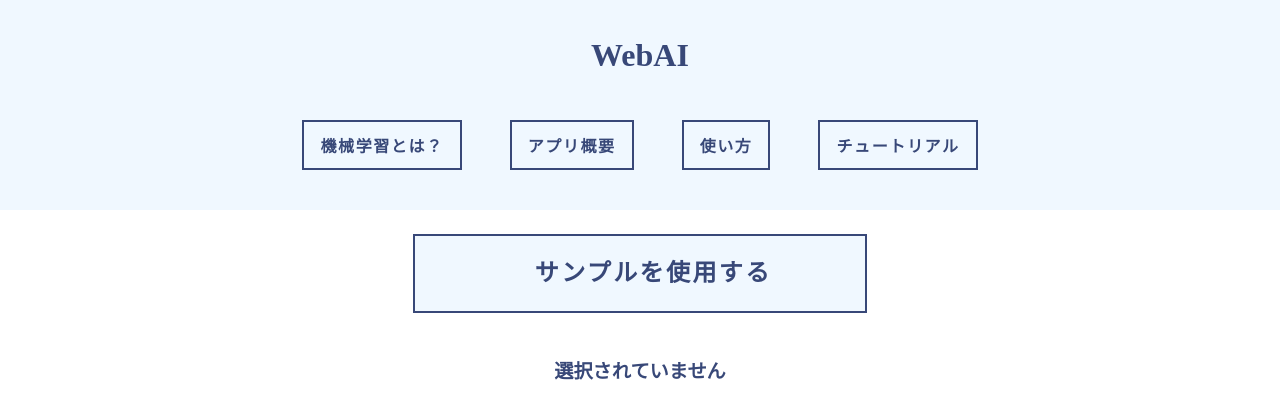
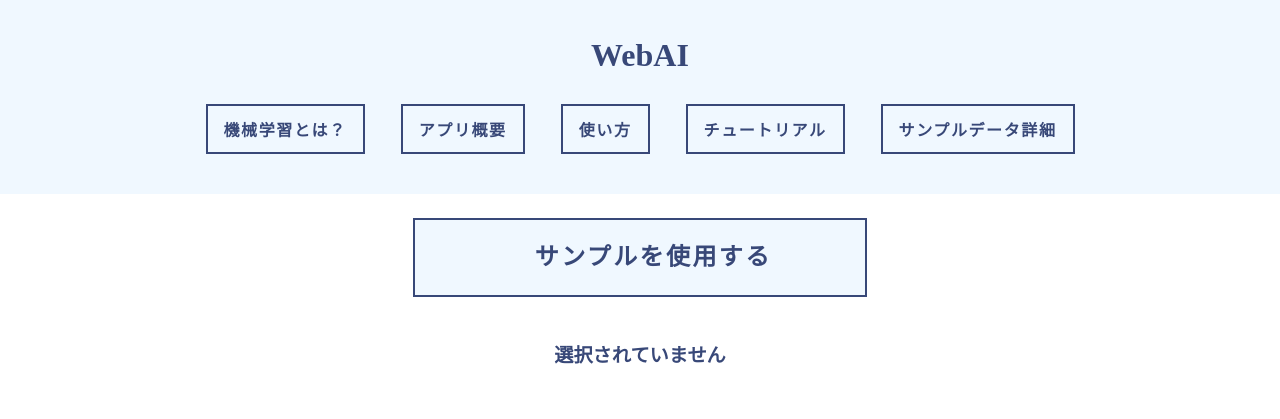
Before and after one commit to GEN222/WebAI, a Flask app: page / in a window 1280 px wide. Shown: the top 419 px of the page. Run offline with Flask 2, Linux system fonts and the light colour scheme; some libraries are stand-ins or nearby versions.

Commit message:
update header.css

```diff
--- a/static/css/header.css
+++ b/static/css/header.css
@@ -6,15 +6,15 @@ body{
 }
 
 .brand {
-    display: inline-block;
+    /* display: inline-block; */
     font-weight: bold;
     font-size: 20px; }
-    @media (min-width: 600px) {
+    /* @media (min-width: 600px) {
       .brand {
         margin-bottom: 1rem; }
-    }
+    } */
   .site-header {
-      width: 100%;
+      /* width: 100%; */
     position: relative;
     background-color: #f0f8ff;
     /* background-color: #def7ff;  */
@@ -26,25 +26,28 @@ body{
 
 .nav{
     background-color: #f0f8ff;
+    /* width: 80%; */
 }
 
   .site-header__wrapper {
     padding-top: 1rem;
     padding-bottom: 1rem;
 }
-@media (min-width: 600px) {
+/* @media (min-width: 600px) {
     .site-header__wrapper {
         text-align: center;
     }
-}
+} */
 
-@media (min-width: 600px) {
+/* @media (min-width: 600px) {
     .nav__wrapper {
         display: inline-flex;
     }
+} */
+
+.nav__wrapper{
+    /* display: inline-flex; */
 }
-
-
 
 .nav__item {
     /* display: block;
@@ -52,10 +55,12 @@ body{
     margin: 0 1em;
     border: 2px solid #384878;
     -webkit-transition: all 0.3s; */
-    padding: 0.5em;
+    padding: 0.5em 0;
+    display: inline-flex;
 }
 
 .nav__item button{
+    width: max-content;
     font-size: 1rem;
     font-weight: 700;
     position: relative;
--- a/templates/index.html
+++ b/templates/index.html
@@ -49,6 +49,9 @@
         <li class="nav__item">
           <button type='button' >チュートリアル</button>
         </li>
+        <li class="nav__item">
+          <button type='button' >サンプルデータ詳細</button>
+        </li>
       </ul>
     </nav>
   </div>
```
